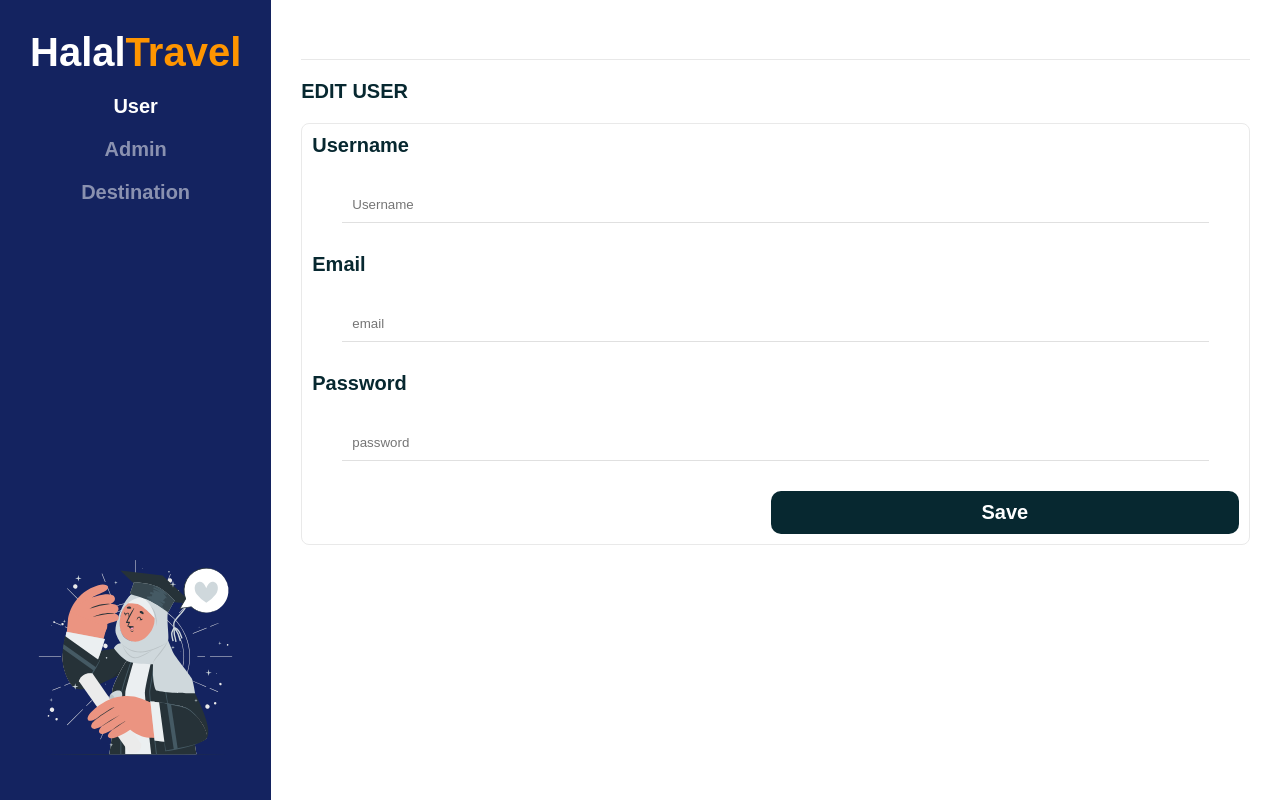
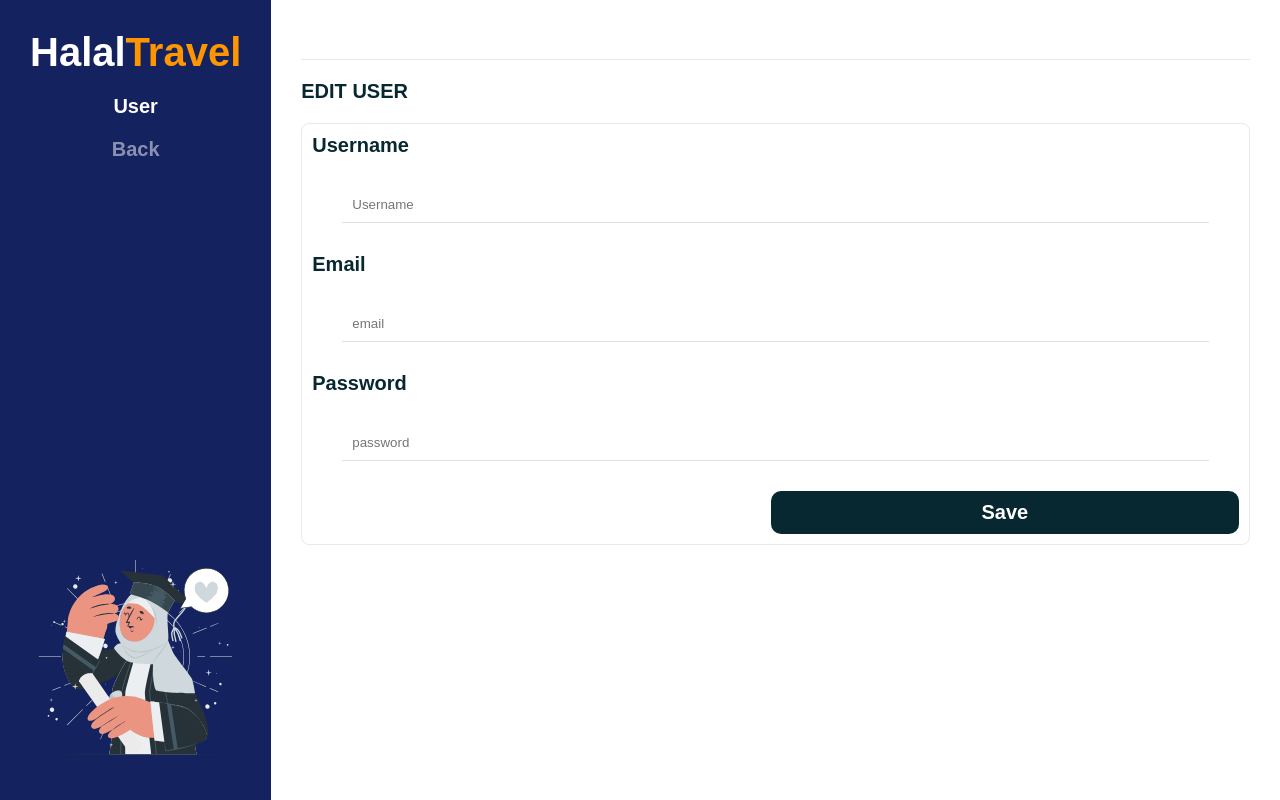
Before and after one commit to dndyma/HalalTravel, a PHP site: page /edit/user.php in a window 1280 px wide. Run offline with PHP 8.4, Linux system fonts and the light colour scheme; the visitor is signed in with stand-in values (Sample User, id 1).

Commit message:
change sidebar

```diff
--- a/admin/edit/admin.php
+++ b/admin/edit/admin.php
@@ -15,9 +15,8 @@
             <li>
                 <h1>Halal<span>Travel</span></h1>
             </li>
-            <li><button onclick="window.location.href='user.php'">User</button></li>
             <li><button onclick="window.location.href='admin.php'" class="active">Admin</button></li>
-            <li><button onclick="window.location.href='destination.php'">Destination</button></li>
+            <li><button onclick="window.location.href='../index.php'">Back</button></li>
         </div>
         <div>
             <img src="../assets/icons/test.svg" alt="">
--- a/admin/edit/destination.php
+++ b/admin/edit/destination.php
@@ -15,9 +15,9 @@
             <li>
                 <h1>Halal<span>Travel</span></h1>
             </li>
-            <li><button onclick="window.location.href='user.php'">User</button></li>
-            <li><button onclick="window.location.href='admin.php'">Admin</button></li>
             <li><button onclick="window.location.href='destination.php'" class="active">Destination</button></li>
+            <li><button onclick="window.location.href='../index.php'">Back</button></li>
+
         </div>
         <div>
             <img src="../assets/icons/test.svg" alt="">
--- a/admin/edit/user.php
+++ b/admin/edit/user.php
@@ -16,8 +16,7 @@
                 <h1>Halal<span>Travel</span></h1>
             </li>
             <li><button onclick="window.location.href='user.php'" class="active">User</button></li>
-            <li><button onclick="window.location.href='admin.php'">Admin</button></li>
-            <li><button onclick="window.location.href='destination.php'">Destination</button></li>
+            <li><button onclick="window.location.href='../index.php'">Back</button></li>
         </div>
         <div>
             <img src="../assets/icons/test.svg" alt="">
```
